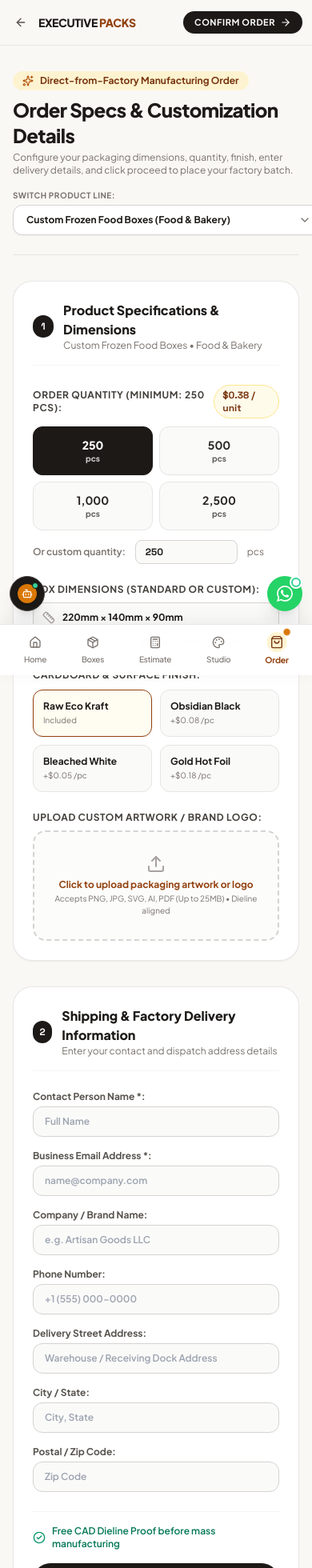
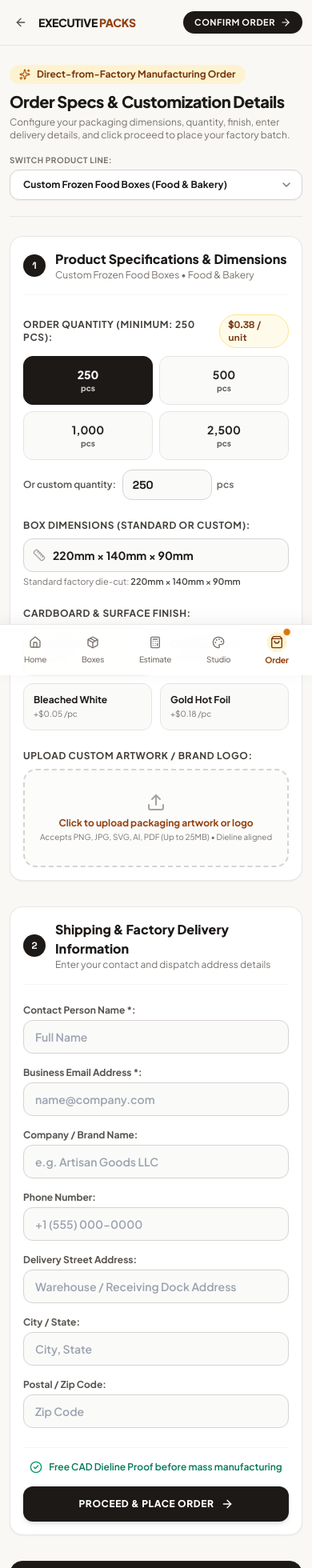
Before and after one commit to aasim06/executivepacks, a Next.js app: page /order in a window 390 px wide. Shown: the top 1960 px of the page at 80% size. Built offline with nearby package versions, Linux system fonts and the light colour scheme.

Commit message:
fix(mobile): redesign modal proceed button full-width and optimize /order responsiveness and FAB clearance

```diff
--- a/app/order/page.tsx
+++ b/app/order/page.tsx
@@ -193,7 +193,7 @@ function OrderContent() {
   };
 
   return (
-    <div className="min-h-screen bg-[#faf8f5] text-stone-900 pb-24">
+    <div className="min-h-screen bg-[#faf8f5] text-stone-900 pb-36 sm:pb-24 overflow-x-hidden">
 
       {/* Top Checkout Header */}
       <header className="sticky top-0 z-40 bg-[#faf8f5]/90 backdrop-blur-xl border-b border-stone-200">
@@ -236,16 +236,16 @@ function OrderContent() {
       </header>
 
       {/* Main Container */}
-      <main className="max-w-7xl mx-auto px-4 sm:px-6 lg:px-8 pt-8 sm:pt-12">
+      <main className="max-w-7xl mx-auto px-3 sm:px-6 lg:px-8 pt-6 sm:pt-12">
 
         {/* Title & Product Switcher Bar */}
-        <div className="flex flex-col md:flex-row md:items-center justify-between gap-4 mb-8 pb-6 border-b border-stone-200">
+        <div className="flex flex-col md:flex-row md:items-center justify-between gap-4 mb-6 sm:mb-8 pb-5 sm:pb-6 border-b border-stone-200">
           <div>
             <div className="inline-flex items-center gap-2 px-3 py-1 rounded-full bg-amber-100/80 text-amber-900 text-xs font-bold mb-2">
               <Sparkles className="w-3.5 h-3.5 text-amber-700" />
               <span>Direct-from-Factory Manufacturing Order</span>
             </div>
-            <h1 className="text-2xl sm:text-3xl font-extrabold text-stone-900 tracking-tight">
+            <h1 className="text-xl sm:text-3xl font-extrabold text-stone-900 tracking-tight leading-snug">
               Order Specs & Customization Details
             </h1>
             <p className="text-xs sm:text-sm text-stone-500 mt-1">
@@ -253,9 +253,9 @@ function OrderContent() {
             </p>
           </div>
 
-          <div className="flex items-center gap-3 shrink-0">
+          <div className="flex items-center gap-3 shrink-0 w-full md:w-auto">
             {/* Product Switcher Dropdown */}
-            <div className="relative">
+            <div className="relative w-full md:w-auto">
               <label className="text-[10px] font-bold uppercase tracking-wider text-stone-500 block mb-1">
                 Switch Product Line:
               </label>
@@ -263,7 +263,7 @@ function OrderContent() {
                 <select
                   value={selectedProduct.id}
                   onChange={(e) => handleProductChange(e.target.value)}
-                  className="appearance-none bg-white border border-stone-300 rounded-xl px-4 py-2.5 pr-10 text-xs font-bold text-stone-900 shadow-sm focus:outline-none focus:ring-2 focus:ring-amber-800 cursor-pointer"
+                  className="w-full md:w-auto max-w-full appearance-none bg-white border border-stone-300 rounded-xl px-4 py-2.5 pr-10 text-xs font-bold text-stone-900 shadow-sm focus:outline-none focus:ring-2 focus:ring-amber-800 cursor-pointer truncate"
                 >
                   {allProducts.map((p) => (
                     <option key={p.id} value={p.id}>
@@ -294,9 +294,9 @@ function OrderContent() {
           <div className="lg:col-span-7 space-y-8">
 
             {/* SECTION 1: Product Specs & Customization */}
-            <div className="bg-white rounded-3xl p-6 sm:p-8 border border-stone-200/90 shadow-sm">
+            <div className="bg-white rounded-2xl sm:rounded-3xl p-4 sm:p-8 border border-stone-200/90 shadow-sm">
               <div className="flex items-center gap-3 pb-4 mb-6 border-b border-stone-100">
-                <span className="w-7 h-7 rounded-full bg-stone-900 text-white font-mono text-xs font-black flex items-center justify-center">
+                <span className="w-7 h-7 rounded-full bg-stone-900 text-white font-mono text-xs font-black flex items-center justify-center shrink-0">
                   1
                 </span>
                 <div>
@@ -344,17 +344,19 @@ function OrderContent() {
                 </div>
 
                 {/* Custom Quantity Input */}
-                <div className="flex items-center gap-3 mt-3">
-                  <span className="text-xs font-semibold text-stone-500">Or custom quantity:</span>
+                <div className="flex flex-wrap items-center gap-2 mt-3">
+                  <span className="text-xs font-semibold text-stone-600">Or custom quantity:</span>
+                  <div className="flex items-center gap-1.5">
                     <input
                       type="number"
                       min={selectedProduct.moq}
                       step={50}
                       value={quantity}
                       onChange={(e) => setQuantity(Math.max(selectedProduct.moq, Number(e.target.value)))}
-                    className="w-32 px-3 py-1.5 rounded-lg border border-stone-300 font-mono text-xs font-bold text-stone-900 bg-stone-50 focus:bg-white focus:outline-none focus:ring-2 focus:ring-amber-700"
+                      className="w-28 sm:w-32 px-3 py-2 rounded-xl border border-stone-300 font-mono text-sm sm:text-xs font-bold text-stone-900 bg-stone-50 focus:bg-white focus:outline-none focus:ring-2 focus:ring-amber-700"
                     />
-                  <span className="text-xs text-stone-500">pcs</span>
+                    <span className="text-xs font-bold text-stone-500">pcs</span>
+                  </div>
                 </div>
               </div>
 
@@ -371,7 +373,7 @@ function OrderContent() {
                       value={dimensions}
                       onChange={(e) => setDimensions(e.target.value)}
                       placeholder="e.g. 240mm (L) × 150mm (W) × 220mm (H)"
-                      className="w-full pl-9 pr-3 py-2.5 rounded-xl border border-stone-300 text-xs font-bold text-stone-900 focus:outline-none focus:ring-2 focus:ring-amber-700 bg-stone-50 focus:bg-white"
+                      className="w-full pl-9 pr-3 py-2.5 rounded-xl border border-stone-300 text-sm sm:text-xs font-bold text-stone-900 focus:outline-none focus:ring-2 focus:ring-amber-700 bg-stone-50 focus:bg-white"
                     />
                   </div>
                 </div>
@@ -456,9 +458,9 @@ function OrderContent() {
             </div>
 
             {/* SECTION 2: Shipping & Business Details */}
-            <div className="bg-white rounded-3xl p-6 sm:p-8 border border-stone-200/90 shadow-sm">
+            <div className="bg-white rounded-2xl sm:rounded-3xl p-4 sm:p-8 border border-stone-200/90 shadow-sm">
               <div className="flex items-center gap-3 pb-4 mb-6 border-b border-stone-100">
-                <span className="w-7 h-7 rounded-full bg-stone-900 text-white font-mono text-xs font-black flex items-center justify-center">
+                <span className="w-7 h-7 rounded-full bg-stone-900 text-white font-mono text-xs font-black flex items-center justify-center shrink-0">
                   2
                 </span>
                 <div>
@@ -480,7 +482,7 @@ function OrderContent() {
                     value={name}
                     onChange={(e) => setName(e.target.value)}
                     placeholder="Full Name"
-                    className="w-full px-3.5 py-2.5 rounded-xl border border-stone-300 text-xs font-semibold text-stone-900 bg-stone-50 focus:bg-white focus:outline-none focus:ring-2 focus:ring-amber-700"
+                    className="w-full px-3.5 py-2.5 rounded-xl border border-stone-300 text-sm sm:text-xs font-semibold text-stone-900 bg-stone-50 focus:bg-white focus:outline-none focus:ring-2 focus:ring-amber-700"
                   />
                 </div>
 
@@ -492,7 +494,7 @@ function OrderContent() {
                     value={email}
                     onChange={(e) => setEmail(e.target.value)}
                     placeholder="name@company.com"
-                    className="w-full px-3.5 py-2.5 rounded-xl border border-stone-300 text-xs font-semibold text-stone-900 bg-stone-50 focus:bg-white focus:outline-none focus:ring-2 focus:ring-amber-700"
+                    className="w-full px-3.5 py-2.5 rounded-xl border border-stone-300 text-sm sm:text-xs font-semibold text-stone-900 bg-stone-50 focus:bg-white focus:outline-none focus:ring-2 focus:ring-amber-700"
                   />
                 </div>
 
@@ -503,7 +505,7 @@ function OrderContent() {
                     value={company}
                     onChange={(e) => setCompany(e.target.value)}
                     placeholder="e.g. Artisan Goods LLC"
-                    className="w-full px-3.5 py-2.5 rounded-xl border border-stone-300 text-xs font-semibold text-stone-900 bg-stone-50 focus:bg-white focus:outline-none focus:ring-2 focus:ring-amber-700"
+                    className="w-full px-3.5 py-2.5 rounded-xl border border-stone-300 text-sm sm:text-xs font-semibold text-stone-900 bg-stone-50 focus:bg-white focus:outline-none focus:ring-2 focus:ring-amber-700"
                   />
                 </div>
 
@@ -514,7 +516,7 @@ function OrderContent() {
                     value={phone}
                     onChange={(e) => setPhone(e.target.value)}
                     placeholder="+1 (555) 000-0000"
-                    className="w-full px-3.5 py-2.5 rounded-xl border border-stone-300 text-xs font-semibold text-stone-900 bg-stone-50 focus:bg-white focus:outline-none focus:ring-2 focus:ring-amber-700"
+                    className="w-full px-3.5 py-2.5 rounded-xl border border-stone-300 text-sm sm:text-xs font-semibold text-stone-900 bg-stone-50 focus:bg-white focus:outline-none focus:ring-2 focus:ring-amber-700"
                   />
                 </div>
 
@@ -525,7 +527,7 @@ function OrderContent() {
                     value={address}
                     onChange={(e) => setAddress(e.target.value)}
                     placeholder="Warehouse / Receiving Dock Address"
-                    className="w-full px-3.5 py-2.5 rounded-xl border border-stone-300 text-xs font-semibold text-stone-900 bg-stone-50 focus:bg-white focus:outline-none focus:ring-2 focus:ring-amber-700"
+                    className="w-full px-3.5 py-2.5 rounded-xl border border-stone-300 text-sm sm:text-xs font-semibold text-stone-900 bg-stone-50 focus:bg-white focus:outline-none focus:ring-2 focus:ring-amber-700"
                   />
                 </div>
 
@@ -536,7 +538,7 @@ function OrderContent() {
                     value={city}
                     onChange={(e) => setCity(e.target.value)}
                     placeholder="City, State"
-                    className="w-full px-3.5 py-2.5 rounded-xl border border-stone-300 text-xs font-semibold text-stone-900 bg-stone-50 focus:bg-white focus:outline-none focus:ring-2 focus:ring-amber-700"
+                    className="w-full px-3.5 py-2.5 rounded-xl border border-stone-300 text-sm sm:text-xs font-semibold text-stone-900 bg-stone-50 focus:bg-white focus:outline-none focus:ring-2 focus:ring-amber-700"
                   />
                 </div>
 
@@ -547,7 +549,7 @@ function OrderContent() {
                     value={postalCode}
                     onChange={(e) => setPostalCode(e.target.value)}
                     placeholder="Zip Code"
-                    className="w-full px-3.5 py-2.5 rounded-xl border border-stone-300 text-xs font-semibold text-stone-900 bg-stone-50 focus:bg-white focus:outline-none focus:ring-2 focus:ring-amber-700"
+                    className="w-full px-3.5 py-2.5 rounded-xl border border-stone-300 text-sm sm:text-xs font-semibold text-stone-900 bg-stone-50 focus:bg-white focus:outline-none focus:ring-2 focus:ring-amber-700"
                   />
                 </div>
               </div>
@@ -562,7 +564,7 @@ function OrderContent() {
                 <button
                   type="submit"
                   disabled={isProcessing}
-                  className="w-full sm:w-auto px-8 py-3.5 rounded-full bg-stone-900 hover:bg-amber-800 text-white font-extrabold text-xs uppercase tracking-wider transition shadow-md flex items-center justify-center gap-2"
+                  className="w-full sm:w-auto px-8 py-3.5 rounded-xl sm:rounded-full bg-stone-900 hover:bg-amber-800 text-white font-extrabold text-xs sm:text-sm uppercase tracking-wider transition shadow-md flex items-center justify-center gap-2 active:scale-95"
                 >
                   {isProcessing ? (
                     <>
@@ -586,7 +588,7 @@ function OrderContent() {
           <div className="lg:col-span-5 sticky top-24 space-y-6">
 
             {/* Summary Box */}
-            <div className="bg-stone-900 text-white rounded-3xl p-6 sm:p-7 shadow-xl border border-stone-800">
+            <div className="bg-stone-900 text-white rounded-2xl sm:rounded-3xl p-5 sm:p-7 shadow-xl border border-stone-800">
               <h3 className="text-base font-extrabold uppercase tracking-wider text-amber-400 mb-4 pb-3 border-b border-stone-800 flex items-center justify-between">
                 <span>Order Summary</span>
                 <span className="text-[10px] font-mono text-stone-400 font-normal">FACTORY BATCH</span>
@@ -599,7 +601,7 @@ function OrderContent() {
                   <img src={selectedProduct.image} alt={selectedProduct.name} className="w-full h-full object-cover" />
                 </div>
                 <div>
-                  <h4 className="text-xs font-extrabold text-white leading-tight">
+                  <h4 className="text-xs sm:text-sm font-extrabold text-white leading-tight">
                     {selectedProduct.name}
                   </h4>
                   <span className="text-[11px] text-stone-400 block mt-0.5">
@@ -651,7 +653,7 @@ function OrderContent() {
                 <div className="flex items-baseline justify-between">
                   <span className="text-sm font-extrabold text-stone-300 uppercase">Total Estimate:</span>
                   <div className="text-right">
-                    <span className="font-mono text-3xl font-black text-amber-400">
+                    <span className="font-mono text-2xl sm:text-3xl font-black text-amber-400">
                       ${totalAmount.toLocaleString('en-US', { minimumFractionDigits: 2, maximumFractionDigits: 2 })}
                     </span>
                     <span className="text-[10px] text-stone-400 block">USD • All manufacturing taxes included</span>
@@ -663,7 +665,7 @@ function OrderContent() {
               <button
                 type="submit"
                 disabled={isProcessing}
-                className="w-full py-4 rounded-full bg-amber-600 hover:bg-amber-500 disabled:bg-stone-700 text-white font-extrabold text-xs uppercase tracking-wider transition shadow-lg shadow-amber-600/30 flex items-center justify-center gap-2"
+                className="w-full py-3.5 sm:py-4 rounded-xl sm:rounded-full bg-amber-600 hover:bg-amber-500 disabled:bg-stone-700 text-white font-extrabold text-xs sm:text-sm uppercase tracking-wider transition shadow-lg shadow-amber-600/30 flex items-center justify-center gap-2 active:scale-95"
               >
                 {isProcessing ? (
                   <>
--- a/components/AIAgentConsultant.tsx
+++ b/components/AIAgentConsultant.tsx
@@ -417,7 +417,7 @@ export default function AIAgentConsultant() {
     }
   };
 
-  if (pathname?.startsWith('/admin')) {
+  if (pathname?.startsWith('/admin') || pathname?.startsWith('/order')) {
     return null;
   }
 
--- a/components/CategoryModal.tsx
+++ b/components/CategoryModal.tsx
@@ -1,7 +1,7 @@
 'use client';
 
 import React from 'react';
-import { X, Check, ShieldCheck, Ruler, Clock, PackageCheck, Download } from 'lucide-react';
+import { X, Check, ShieldCheck, Ruler, Clock, PackageCheck, Download, ArrowRight } from 'lucide-react';
 import { PackagingProduct } from '@/data/categories';
 
 interface ModalProps {
@@ -181,24 +181,25 @@ export default function CategoryModal({ product, onClose }: ModalProps) {
         </div>
 
         {/* Actions Footer */}
-        <div className="flex flex-col sm:flex-row items-center justify-between gap-3 pt-4 border-t border-stone-200">
-          <div className="flex items-center gap-2 text-xs text-stone-600">
-            <ShieldCheck className="w-4 h-4 text-emerald-600" />
-            <span>Free Sample Box with Bulk Quote</span>
+        <div className="flex flex-col sm:flex-row items-stretch sm:items-center justify-between gap-3 pt-4 border-t border-stone-200">
+          <div className="flex items-center justify-center sm:justify-start gap-1.5 text-xs text-stone-600">
+            <ShieldCheck className="w-4 h-4 text-emerald-600 shrink-0" />
+            <span className="font-medium">Free Sample Box with Bulk Orders</span>
           </div>
 
-          <div className="flex items-center gap-2.5 w-full sm:w-auto">
+          <div className="flex flex-col-reverse sm:flex-row items-stretch sm:items-center gap-2 w-full sm:w-auto">
             <button
               onClick={onClose}
-              className="flex-1 sm:flex-none px-5 py-2.5 rounded-full border border-stone-300 text-stone-700 text-xs font-bold hover:bg-stone-100 transition"
+              className="w-full sm:w-auto px-5 py-2.5 rounded-xl sm:rounded-full border border-stone-300 text-stone-700 text-xs font-bold hover:bg-stone-100 transition"
             >
               Close
             </button>
             <a
               href={`/order?productId=${product.id}`}
-              className="flex-1 sm:flex-none px-6 py-2.5 rounded-full bg-stone-900 text-white text-xs font-bold hover:bg-amber-900 transition flex items-center justify-center gap-1.5 shadow-md shadow-stone-900/10"
+              className="w-full sm:w-auto py-3.5 px-6 rounded-xl sm:rounded-full bg-stone-900 hover:bg-amber-800 text-white text-xs sm:text-sm font-bold flex items-center justify-center gap-2 shadow-md shadow-stone-900/10 transition active:scale-[0.98]"
             >
-              <span>Configure & Proceed with Order</span>
+              <span>Configure & Order Now</span>
+              <ArrowRight className="w-4 h-4" />
             </a>
           </div>
         </div>
--- a/components/WhatsAppButton.tsx
+++ b/components/WhatsAppButton.tsx
@@ -7,8 +7,8 @@ export default function WhatsAppButton() {
   const pathname = usePathname();
   const [showTooltip, setShowTooltip] = useState(false);
 
-  // Don't render customer floating button inside internal Admin Console
-  if (pathname?.startsWith('/admin')) {
+  // Don't render customer floating button inside internal Admin Console or Order Checkout page
+  if (pathname?.startsWith('/admin') || pathname?.startsWith('/order')) {
     return null;
   }
 
```
Lines whose indentation alone changed are shown as unchanged.
